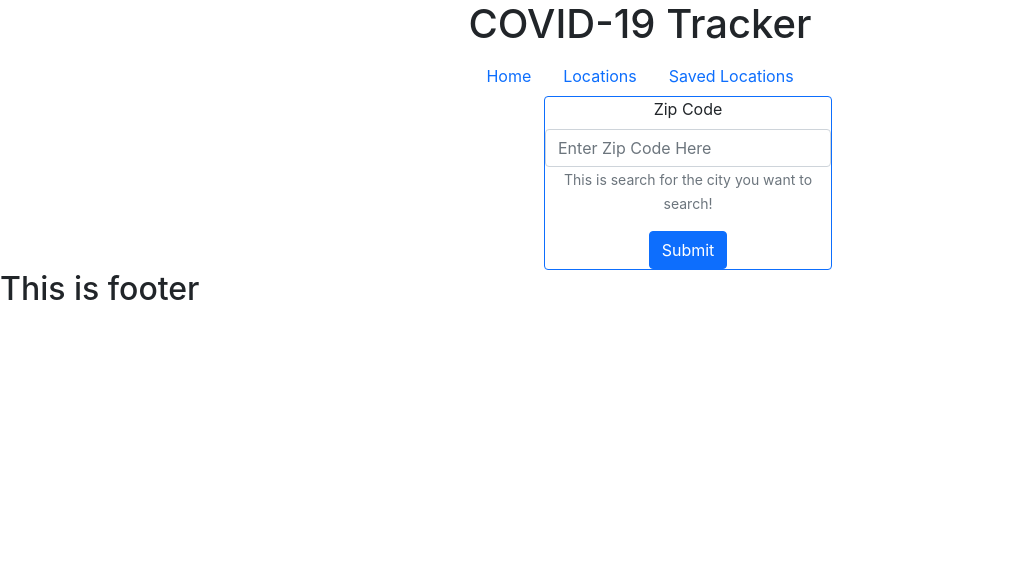
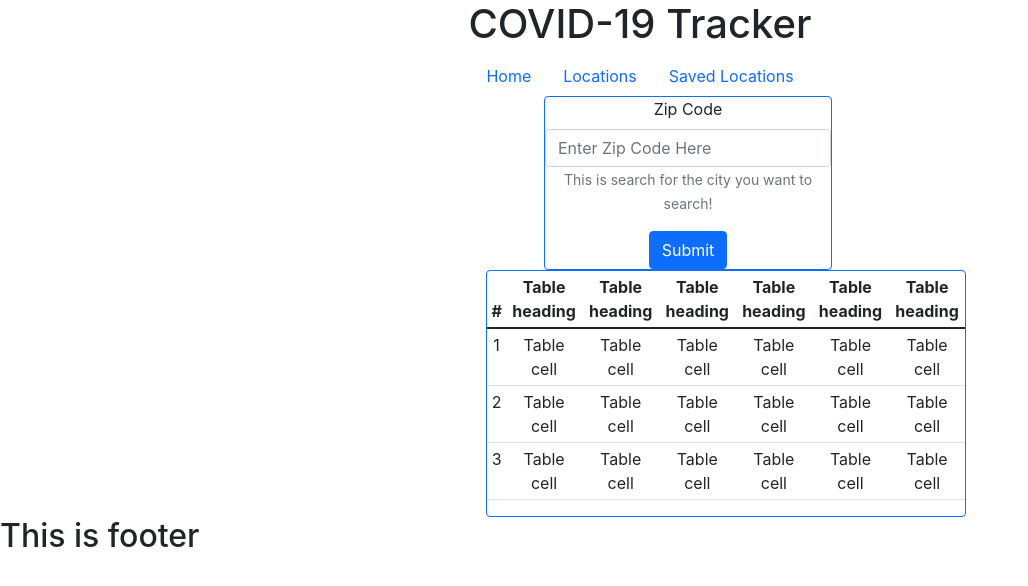
Before and after one commit to Team-Donner-Donder/covid-data-tracker-frontend, a React (Create React App) app: page / in a window 1280 px wide. Shown: the top 586 px of the page, without its empty margins (0-1028 px from the left). Built offline with nearby package versions, Linux system fonts and the light colour scheme.

Commit message:
added table

```diff
--- /dev/null
+++ b/src/components/DataTable.js
@@ -0,0 +1,59 @@
+import React, { Component } from 'react'
+import Table from 'react-bootstrap/Table'
+import Card from 'react-bootstrap/Card'
+
+export default class DataTable extends Component {
+  render() {
+    return (
+      <div>
+        <Card className="text-center" border="primary" style={{ width: '30rem', marginLeft: '38%'}}>
+
+        <Table responsive="sm" size="sm">
+          <thead>
+            <tr>
+              <th>#</th>
+              <th>Table heading</th>
+              <th>Table heading</th>
+              <th>Table heading</th>
+              <th>Table heading</th>
+              <th>Table heading</th>
+              <th>Table heading</th>
+            </tr>
+          </thead>
+          <tbody>
+            <tr>
+              <td>1</td>
+              <td>Table cell</td>
+              <td>Table cell</td>
+              <td>Table cell</td>
+              <td>Table cell</td>
+              <td>Table cell</td>
+              <td>Table cell</td>
+            </tr>
+            <tr>
+              <td>2</td>
+              <td>Table cell</td>
+              <td>Table cell</td>
+              <td>Table cell</td>
+              <td>Table cell</td>
+              <td>Table cell</td>
+              <td>Table cell</td>
+            </tr>
+            <tr>
+              <td>3</td>
+              <td>Table cell</td>
+              <td>Table cell</td>
+              <td>Table cell</td>
+              <td>Table cell</td>
+              <td>Table cell</td>
+              <td>Table cell</td>
+            </tr>
+          </tbody>
+        </Table>
+
+        </Card>
+
+      </div>
+    )
+  }
+}
--- a/src/components/Main.js
+++ b/src/components/Main.js
@@ -1,5 +1,6 @@
 import React, { Component } from 'react'
-import ZipForm from './ZipForm'
+import DataTable from './DataTable.js'
+import ZipForm from './ZipForm.js'
 
 
 
@@ -8,6 +9,8 @@ export default class Main extends Component {
     return (
       <div>
         <ZipForm />
+        <DataTable />
+
       </div>
     )
   }
--- a/src/components/ZipForm.js
+++ b/src/components/ZipForm.js
@@ -20,8 +20,6 @@ export default class ZipForm extends Component {
             Submit
           </Button>
         </Form>
-
-
         </Card>
       </div>
     )
```
